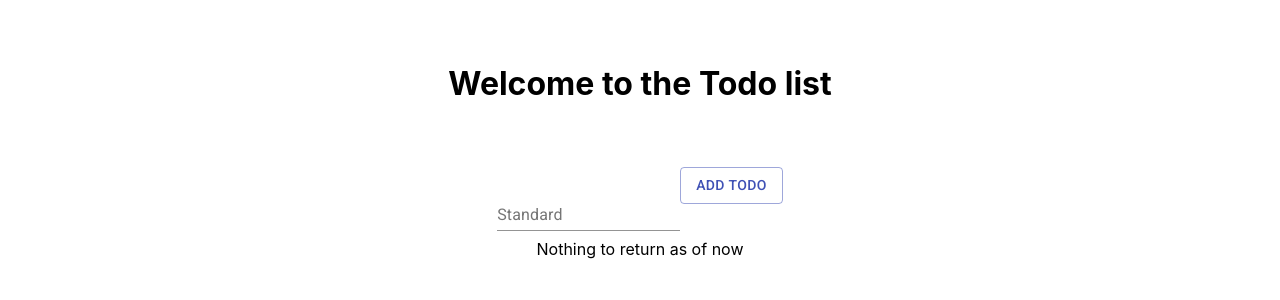
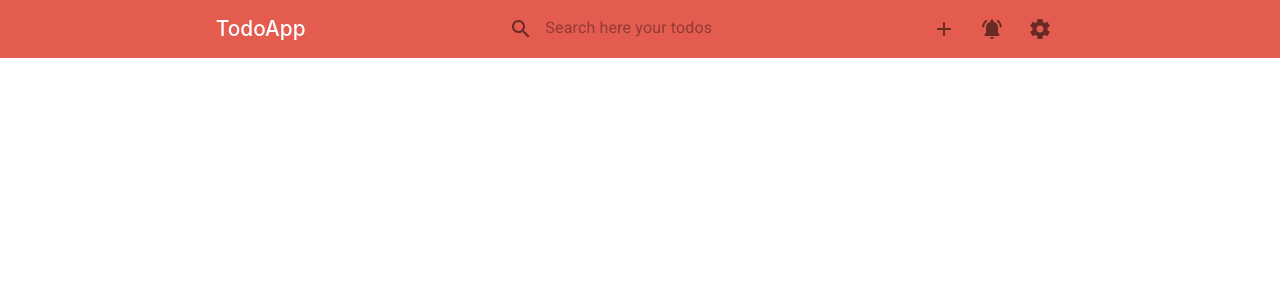
Before and after one commit to Tsudhishnair/Todo-list, a React (Create React App) app: page / in a window 1280 px wide. Shown: the top 300 px of the page. Built offline with nearby package versions, Linux system fonts and the light colour scheme.

Commit message:
static header layout

```diff
--- a/package.json
+++ b/package.json
@@ -3,9 +3,11 @@
   "version": "0.1.0",
   "private": true,
   "dependencies": {
-    "@material-ui/core": "^4.6.0",
+    "@material-ui/core": "^4.6.1",
+    "@material-ui/icons": "^4.5.1",
     "firebase": "^7.3.0",
     "jquery": "^3.4.1",
+    "material-ui-icons": "^1.0.0-beta.36",
     "react": "^16.11.0",
     "react-dom": "^16.11.0",
     "react-redux": "^7.1.3",
--- a/src/App.js
+++ b/src/App.js
@@ -1,16 +1,18 @@
 import React from "react";
 import AddTodo from "./Components/AddTodo";
 import ListTodo from "./Components/ListTodo";
+import LandingPage from "./Components/LandingPage";
 class App extends React.Component {
   render() {
     return (
-      <div style={{ textAlign: "center" }}>
-        <div style={{ padding: "2em", fontSize: "2em" }}>
-          <strong>Welcome to the Todo list </strong>
-        </div>
-        <AddTodo />
-        <ListTodo />
-      </div>
+      // <div style={{ textAlign: "center" }}>
+      //   <div style={{ padding: "2em", fontSize: "2em" }}>
+      //     <strong>Welcome to the Todo list </strong>
+      //   </div>
+      //   <AddTodo />
+      //   <ListTodo />
+      // </div>
+      <LandingPage />
     );
   }
 }
--- /dev/null
+++ b/src/Components/AppHeader.js
@@ -0,0 +1,53 @@
+import React, { Component } from "react";
+import IconButton from "@material-ui/core/IconButton";
+import SearchIcon from "@material-ui/icons/Search";
+import AddRoundedIcon from "@material-ui/icons/AddRounded";
+import InputBase from "@material-ui/core/InputBase";
+import Container from "@material-ui/core/Container";
+import Grid from "@material-ui/core/Grid";
+import NotificationsActiveRoundedIcon from "@material-ui/icons/NotificationsActiveRounded";
+import SettingsRoundedIcon from "@material-ui/icons/SettingsRounded";
+import "../Styles/todo.css";
+
+class AppHeader extends Component {
+  render() {
+    return (
+      <div className="appbar">
+        <Container className="appbar-container">
+          <Grid container justify="space-evenly" alignItems="center">
+            <Grid item alignItems="center">
+              <span className="Logo"> TodoApp</span>
+            </Grid>
+            <Grid item>
+              <IconButton type="submit" aria-label="search">
+                <SearchIcon />
+              </IconButton>
+              <InputBase
+                placeholder="Search here your todos"
+                inputProps={{ "aria-label": "search google maps" }}
+              />{" "}
+            </Grid>
+            <Grid item>
+              <span>
+                <IconButton type="submit" aria-label="search">
+                  <AddRoundedIcon />
+                </IconButton>
+              </span>
+              <span>
+                <IconButton type="submit" aria-label="search">
+                  <NotificationsActiveRoundedIcon />
+                </IconButton>
+              </span>
+              <span>
+                <IconButton type="submit" aria-label="search">
+                  <SettingsRoundedIcon />
+                </IconButton>
+              </span>
+            </Grid>
+          </Grid>
+        </Container>
+      </div>
+    );
+  }
+}
+export default AppHeader;
--- /dev/null
+++ b/src/Components/LandingPage.js
@@ -0,0 +1,13 @@
+import React, { Component } from "react";
+import AppHeader from "./AppHeader";
+
+class LandingPage extends Component {
+  render() {
+    return (
+      <div>
+        <AppHeader />
+      </div>
+    );
+  }
+}
+export default LandingPage;
--- a/src/Components/ListTodo.js
+++ b/src/Components/ListTodo.js
@@ -6,12 +6,13 @@ class ListTodo extends React.Component {
   handleClick = (event, id) => {
     this.props.toggleTodoItem(id);
   };
+
   render() {
     return (
       <div>
-        Nothing to return as of now
-        {/* {console.log(this.props.todolist.byIds)} */}
-        {Object.entries(this.props.todolist.byIds).map((item, index) => {
+        {Object.entries(this.props.todolist.byIds).length == 0
+          ? "Nothing to return as of now"
+          : Object.entries(this.props.todolist.byIds).map((item, index) => {
               return item[1].completed ? (
                 <li
                   key={index}
--- /dev/null
+++ b/src/Styles/todo.css
@@ -0,0 +1,14 @@
+.appbar {
+  background-color: #e45c50;
+  width: 100%;
+}
+.Logo {
+  font-size: 1.3em;
+  font-weight: 500;
+  font-family: -apple-system, BlinkMacSystemFont, "Segoe UI", Roboto, Oxygen,
+    Ubuntu, Cantarell, "Open Sans", "Helvetica Neue", sans-serif;
+  color: #ffffff;
+}
+.appbar-container {
+  padding: 0.3em;
+}
```
Also changed, not shown: 1 other file (tests, documents, lock files or other folders). Lines whose indentation alone changed are shown as unchanged.
